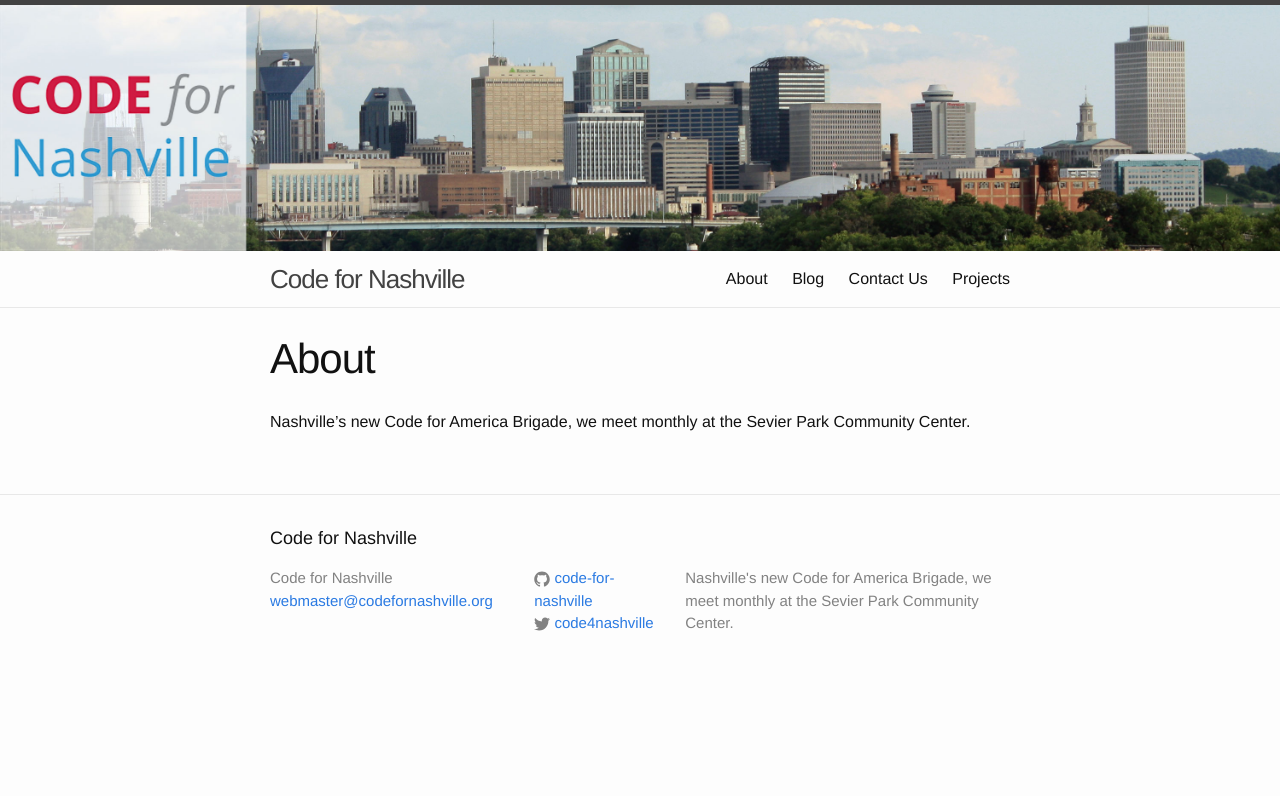
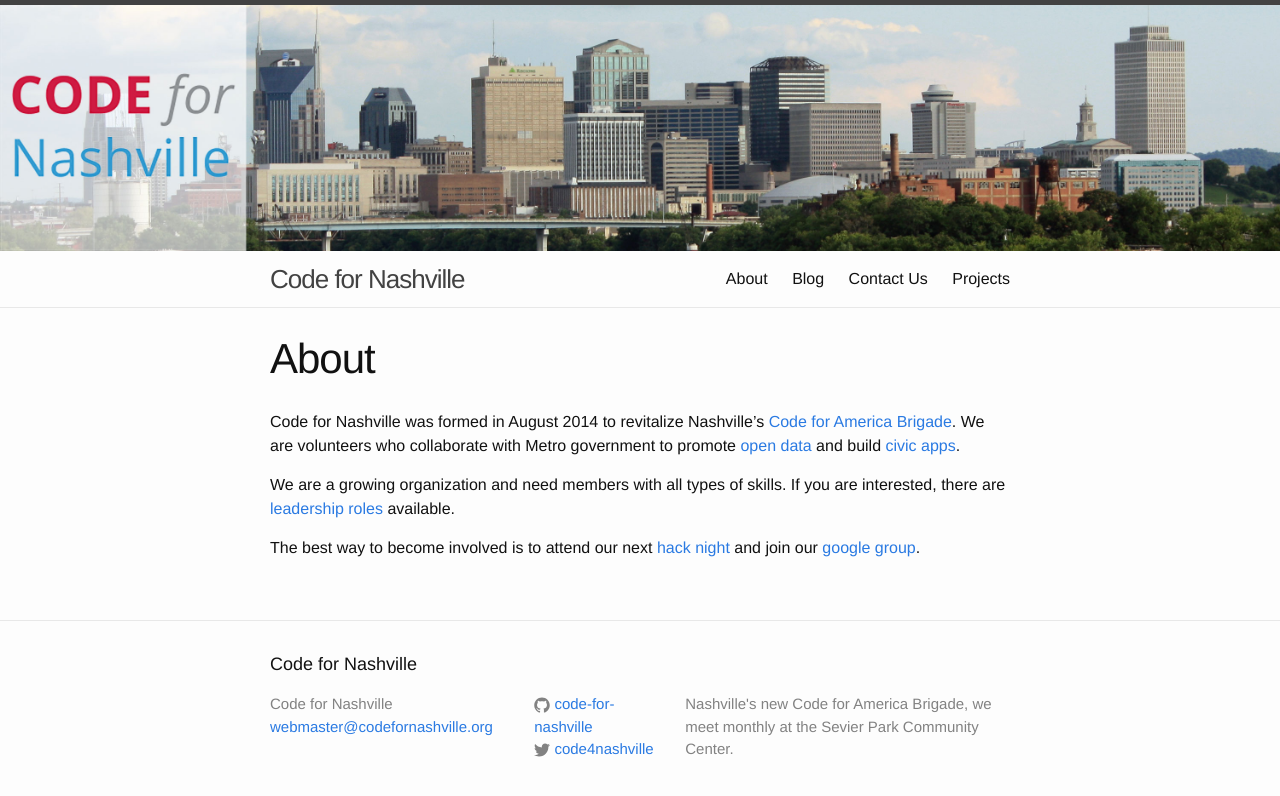
Before and after one commit to code-for-nashville/code-for-nashville.github.io, a Jekyll site: the page built from about.md, in a window 1280 px wide. Shown: the top 796 px of the page. Built offline with Jekyll 4.4.1, drawn with Linux system fonts in a browser that asks for light colours.

Commit message:
Description and info on joining on about page

```diff
--- a/about.md
+++ b/about.md
@@ -4,4 +4,15 @@
 permalink: /about/
 ---
 
-Nashville's new Code for America Brigade, we meet monthly at the Sevier Park Community Center.
+Code for Nashville was formed in August 2014 to revitalize Nashville's [Code for America Brigade][cfa]. We are volunteers who collaborate with Metro government to promote [open data] and build [civic apps].
+
+We are a growing organization and need members with all types of skills. If you are interested, there are [leadership roles] available.
+
+The best way to become involved is to attend our next [hack night] and join our [google group].
+
+[cfa]:          http://brigade.codeforamerica.org/
+[hack night]:   http://www.meetup.com/code-for-nashville/
+[google group]: https://groups.google.com/forum/?hl=en#!forum/code-for-nashville
+[open data]:    https://en.wikipedia.org/wiki/Open_data
+[civic apps]:   https://en.wikipedia.org/wiki/Civic_application
+[leadership roles]:        https://docs.google.com/a/codeforamerica.org/document/d/1oEB1CuzCHldxP_bzcvmcrmK0yAE1BzV2AGhtwtYKZVY/edit
```
